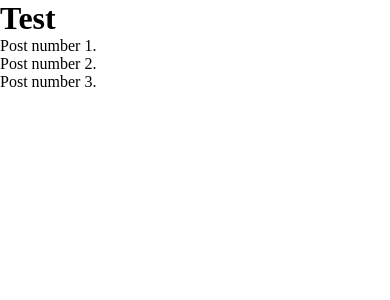
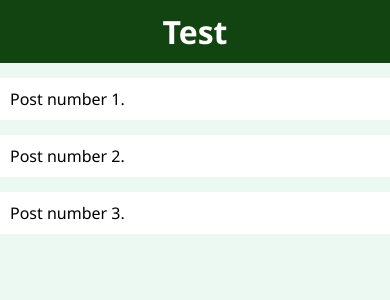
Before and after one commit to davidhammaker/Full_Stack_Wall_App_OldAttempt, a React (Create React App) app in the folder frontend/: page / in a window 390 px wide. Shown: the top 300 px of the page. Built offline with nearby package versions, Linux system fonts and the light colour scheme.

Commit message:
Add styles
Include a few simple styles in App.css.

```diff
--- a/frontend/src/App.css
+++ b/frontend/src/App.css
@@ -1,4 +1,49 @@
-* {
-  margin: 0;
-  padding: 0;
+body, div, ul, h1, h2, h3, h4, h5, h6, p{
+    margin: 0;
+    padding: 0;
+    font-family: 'Segoe UI', Tahoma, Geneva, Verdana, sans-serif;
 }
+
+body{
+    background-color: #ecf9f2;
+}
+
+h1{
+    font-size: 2em;
+    text-align: center;
+    padding: 10px;
+    color: #ffffff;
+    background-color: #114411;
+}
+
+.container{
+    max-width: 1000px;
+    margin: auto;
+}
+
+.box{
+    background: #ffffff;
+    padding: 25px;
+    vertical-align: top;
+    margin: 15px;
+}
+
+@media only screen and (max-width: 800px) {
+    .container{
+        width: 100%;
+    }
+}
+
+@media only screen and (max-width: 500px) {
+    .container{
+        max-width: 100%;
+        margin-left: 0;
+        margin-right: 0;
+    }
+
+    .box{
+        padding: 10px;
+        margin-right: 0;
+        margin-left: 0;
+    }
+}
--- a/frontend/src/App.js
+++ b/frontend/src/App.js
@@ -30,7 +30,9 @@ export class App extends Component {
     return (
       <div>
         <h1>Test</h1>
-        <Wall posts={this.state.posts}/>
+        <div className="container">
+          <Wall posts={this.state.posts}/>
+        </div>
       </div>
     )
   }
--- a/frontend/src/components/Wall.js
+++ b/frontend/src/components/Wall.js
@@ -5,9 +5,9 @@ import PropTypes from 'prop-types';
 class Wall extends Component {
     render() {
         return this.props.posts.map((post) => (
-            <React.Fragment>
+            <div className="box">
                 <Post key={post.id} post={post}/>
-            </React.Fragment>
+            </div>
         ));
     }
 }
```
